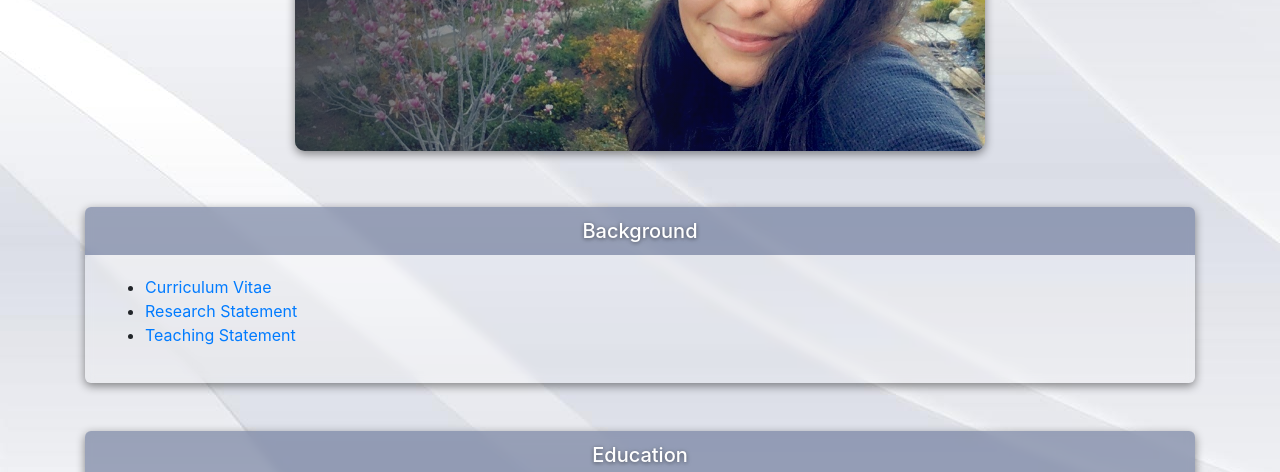
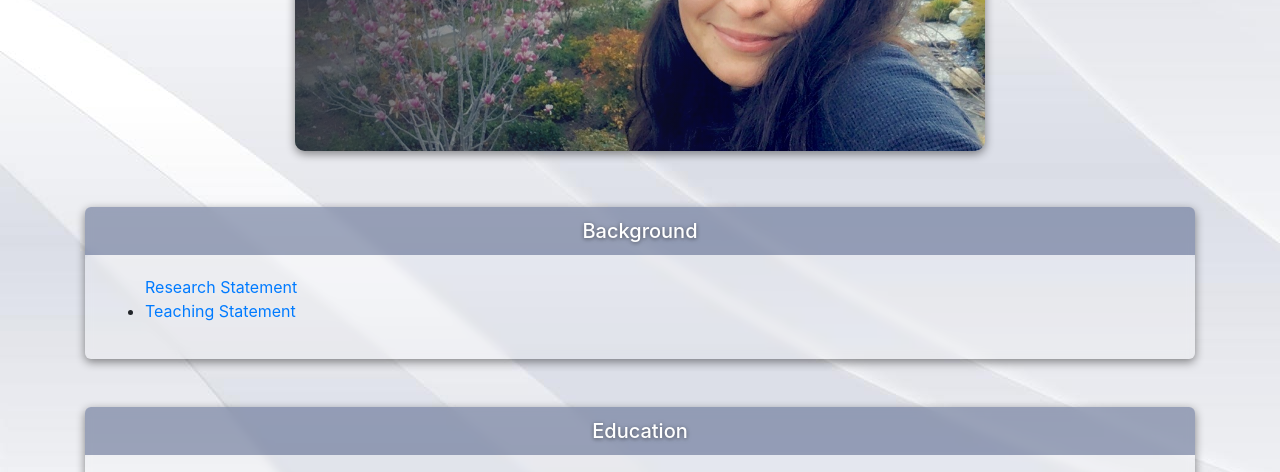
Before and after one commit to dceasley/dceasley.github.io, a plain HTML site: page index.html in a window 1280 px wide. Shown: the part 253-725 px from the top of the page. Drawn offline with Linux system fonts and the light colour scheme.

Commit message:
Update index.html
Remove old CV with personal info

```diff
--- a/index.html
+++ b/index.html
@@ -85,10 +85,10 @@
       </div>
       <div class="card-body">
         <ul>
-        <li>
+        <!-- <li>
           <a href="pdfs/Easley_CV.pdf">Curriculum Vitae</a>
         </li>
-        <li>
+        <li> -->
           <a href="pdfs/ResearchStatement.pdf">Research Statement</a>
         </li>
         <li>
```
